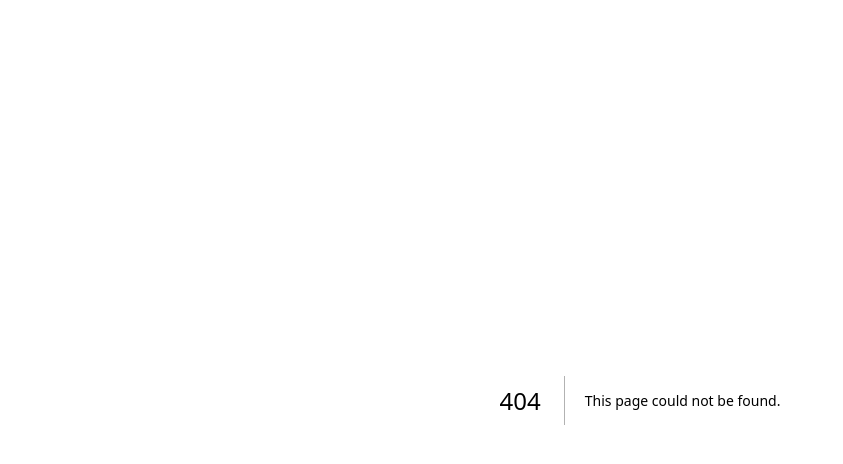
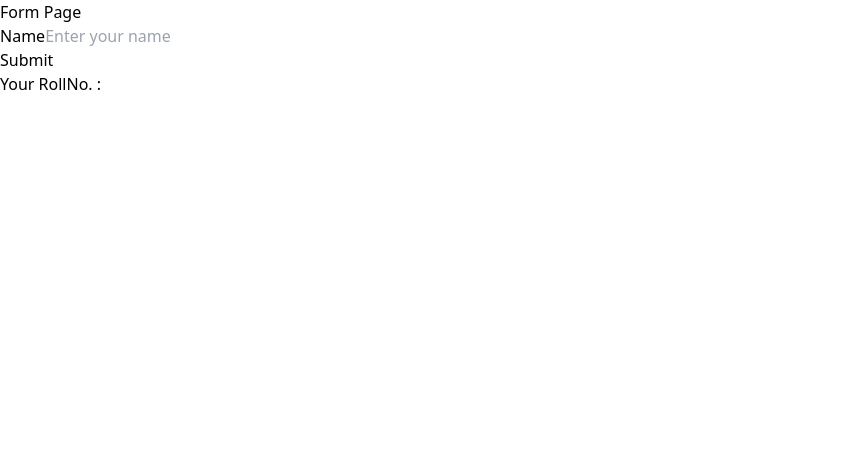
Before and after one commit to Sarthak-Daga/database_trial, a Next.js app: page /retrieve in a window 1280 px wide. Before the commit this address had no page. Shown: the top 464 px of the page, without its empty margins (0-843 px from the left). Built offline with nearby package versions, Linux system fonts and the light colour scheme.

Commit message:
proper naming

```diff
--- a/src/app/kalchoddu/page.tsx
+++ b/src/app/retrieve/page.tsx
@@ -18,7 +18,7 @@ export default function FormPage() {
     }
 
     try {
-      const response = await fetch("/kalchoddu/api", {
+      const response = await fetch("/retrieve/api", {
         method: "POST",
         headers: {
           "Content-Type": "application/json",
```
Also changed, not shown: src/app/retrieve/api/route.ts (renamed from src/app/kalchoddu/api/route.ts).
